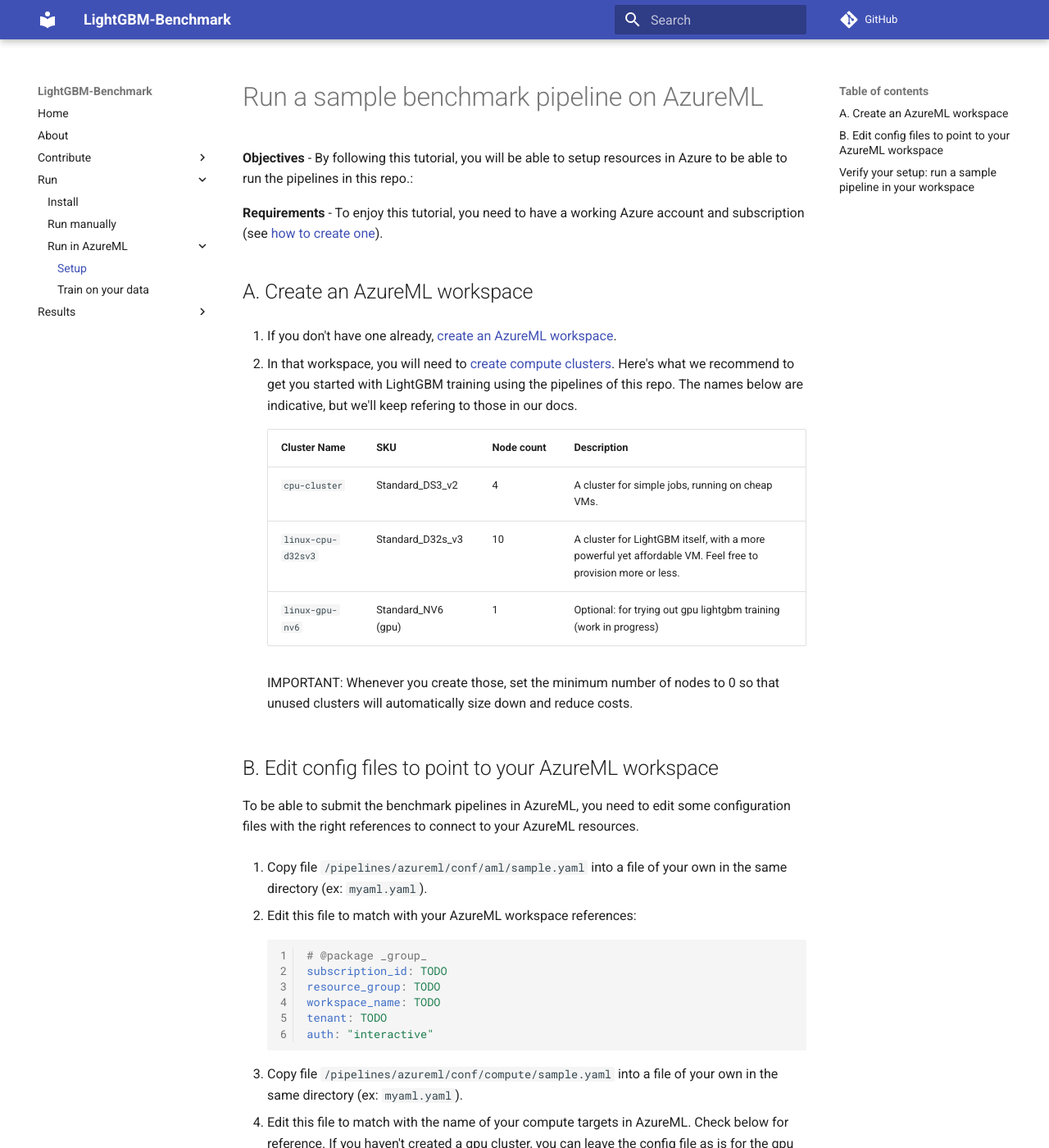
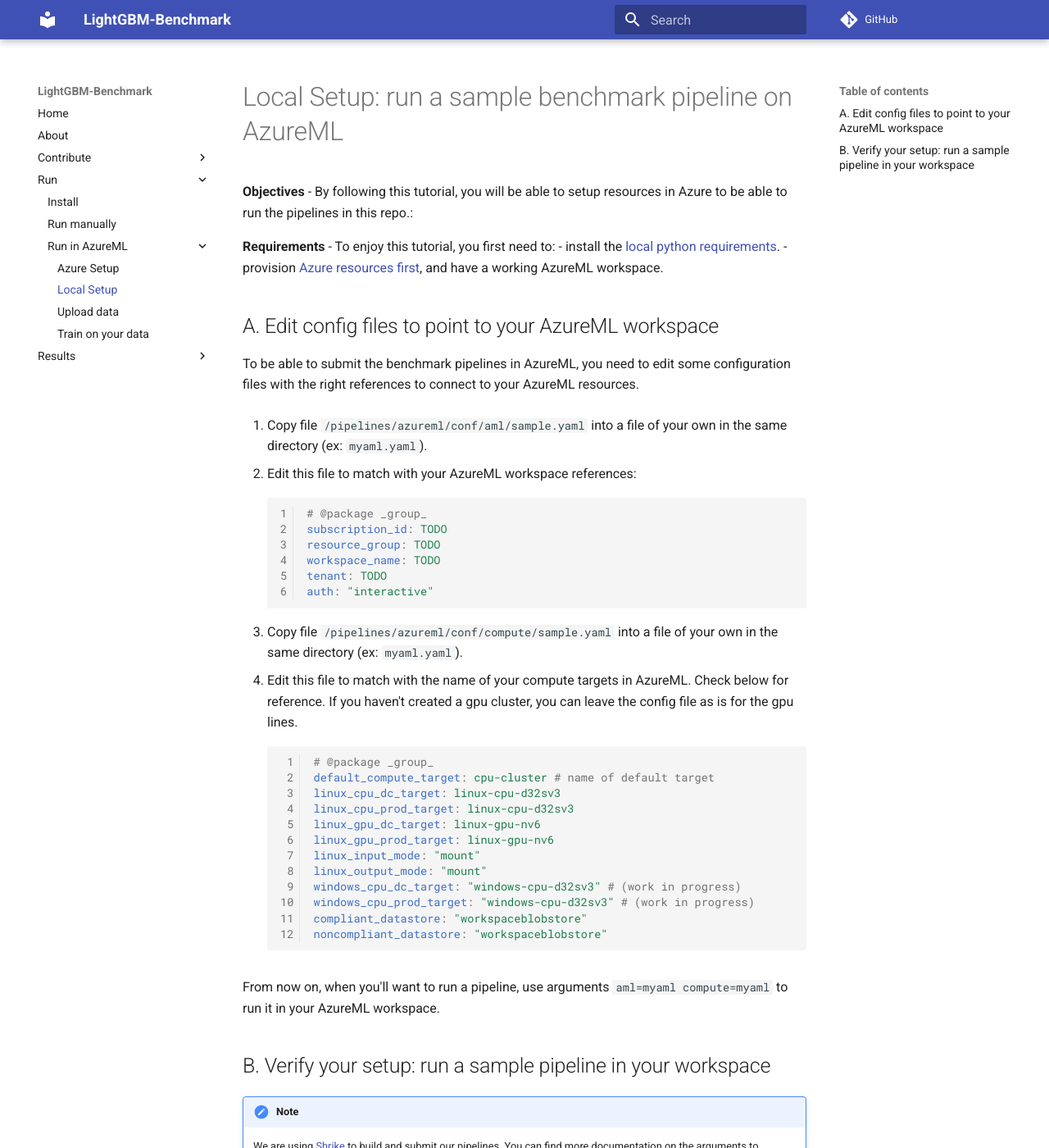
Before and after one commit to microsoft/lightgbm-benchmark, an MkDocs documentation site: the page built from docs/run/azureml/local-setup.md, in a window 1280 px wide and 1400 px high. Shown: the whole window at 82% size. Built offline with MkDocs 1.6.1 and Material for MkDocs 9.7.7, drawn with Linux system fonts in a browser that asks for light colours; comment, search, counter and statistics services are not loaded; some of the changed text lies outside the part shown.

Commit message:
Write better docs for data upload and general self-service (#134)
* revise docs to provide examples of data upload

````diff
--- /dev/null
+++ b/docs/run/azureml/azure-setup.md
@@ -0,0 +1,23 @@
+# Provision an AzureML workspace to run the LightGBM benchmark
+
+**Objectives** - By following this tutorial, you will be able to setup the Azure resources you need to run the pipelines in this repo.
+
+**Requirements** - To enjoy this tutorial, you need to have a working Azure account and subscription (see [how to create one](https://azure.microsoft.com/en-us/free/), or how to get [Visual Studio Enterprise benefits](https://docs.microsoft.com/en-us/visualstudio/subscriptions/vs-azure)).
+
+## Option A. Create an AzureML workspace (manual route)
+
+1. If you don't have one already, [create an AzureML workspace](https://docs.microsoft.com/en-us/azure/machine-learning/quickstart-create-resources).
+
+2. In that workspace, you will need to [create compute clusters](https://docs.microsoft.com/en-us/azure/machine-learning/quickstart-create-resources#cluster). Here's what we recommend to get you started with LightGBM training using the pipelines of this repo. The names below are indicative, but we'll keep refering to those in our docs.
+
+    | Cluster Name | SKU | Node count | Description |
+    | :-- | :-- | :-- | :-- |
+    | `cpu-cluster` | Standard_DS3_v2 | 4 | A cluster for simple jobs, running on cheap VMs. |
+    | `linux-cpu-d32sv3` | Standard_D32s_v3 | 10 | A cluster for LightGBM itself, with a more powerful yet affordable VM. Feel free to provision more or less. |
+    | `linux-gpu-nv6` | Standard_NV6 (gpu) | 1 | Optional: for trying out gpu lightgbm training (work in progress) |
+
+    IMPORTANT: Whenever you create those, set the minimum number of nodes to 0 so that unused clusters will automatically size down and reduce costs.
+
+## Option B. Create an AzureML workspace for LightGBM using an ARM template
+
+Work in progress, feel free to contribute to the [discussion on this topic in the github repo](https://github.com/microsoft/lightgbm-benchmark/discussions/133).
--- a/docs/run/azureml/setup.md
+++ b/docs/run/azureml/local-setup.md
@@ -1,24 +1,12 @@
-# Run a sample benchmark pipeline on AzureML
+# Local Setup: run a sample benchmark pipeline on AzureML
 
 **Objectives** - By following this tutorial, you will be able to setup resources in Azure to be able to run the pipelines in this repo.:
 
-**Requirements** - To enjoy this tutorial, you need to have a working Azure account and subscription (see [how to create one]()).
+**Requirements** - To enjoy this tutorial, you first need to:
+- install the [local python requirements](../install.md).
+- provision [Azure resources first](azure-setup.md), and have a working AzureML workspace.
 
-## A. Create an AzureML workspace
-
-1. If you don't have one already, [create an AzureML workspace](https://docs.microsoft.com/en-us/azure/machine-learning/quickstart-create-resources).
-
-2. In that workspace, you will need to [create compute clusters](https://docs.microsoft.com/en-us/azure/machine-learning/quickstart-create-resources#cluster). Here's what we recommend to get you started with LightGBM training using the pipelines of this repo. The names below are indicative, but we'll keep refering to those in our docs.
-
-    | Cluster Name | SKU | Node count | Description |
-    | :-- | :-- | :-- | :-- |
-    | `cpu-cluster` | Standard_DS3_v2 | 4 | A cluster for simple jobs, running on cheap VMs. |
-    | `linux-cpu-d32sv3` | Standard_D32s_v3 | 10 | A cluster for LightGBM itself, with a more powerful yet affordable VM. Feel free to provision more or less. |
-    | `linux-gpu-nv6` | Standard_NV6 (gpu) | 1 | Optional: for trying out gpu lightgbm training (work in progress) |
-
-    IMPORTANT: Whenever you create those, set the minimum number of nodes to 0 so that unused clusters will automatically size down and reduce costs.
-
-## B. Edit config files to point to your AzureML workspace
+## A. Edit config files to point to your AzureML workspace
 
 To be able to submit the benchmark pipelines in AzureML, you need to edit some configuration files with the right references to connect to your AzureML resources.
 
@@ -56,7 +44,7 @@
 
 From now on, when you'll want to run a pipeline, use arguments `aml=myaml compute=myaml` to run it in your AzureML workspace.
 
-## Verify your setup: run a sample pipeline in your workspace
+## B. Verify your setup: run a sample pipeline in your workspace
 
 !!! note
     We are using [Shrike](https://github.com/Azure/shrike/tree/main/shrike) to build and submit our pipelines. You can find more documentation on the arguments to configure a pipeline run from the command line in the [Shrike docs](https://azure.github.io/shrike/pipeline/configure-aml-pipeline/).
--- a/docs/run/install.md
+++ b/docs/run/install.md
@@ -1,6 +1,7 @@
 # Installation Guide
 
 ## Install Python dependencies
+
 To enjoy this repository, you need to have an existing installation of `python>=3.8` ([Miniconda](https://docs.conda.io/en/latest/miniconda.html) or equivalent).
 
 Then, we suggest you create a conda environment and install dependencies for this benchmark:
@@ -15,6 +16,10 @@
 # install shrike library
 python -m pip install -r requirements.txt
 ```
+
+## Install `az ml cli`
+
+To be able to provision azure resources, or upload data from the command line, we recommend you to use the Azure CLI v2 with the ml extension. Follow the instructions to [install and set up the CLI (v2)](https://docs.microsoft.com/en-us/azure/machine-learning/how-to-configure-cli).
 
 ## Build local dependencies
 
--- a/mkdocs.yml
+++ b/mkdocs.yml
@@ -14,8 +14,10 @@
     Install: run/install.md
     Run manually: run/manual-benchmark.md
     Run in AzureML:
-        Setup: run/azureml/setup.md
-        Train on your data: "run/azureml/train-on-your-own-data.md"
+        Azure Setup: run/azureml/azure-setup.md
+        Local Setup: run/azureml/local-setup.md
+        Upload data: run/azureml/upload-data.md
+        Train on your data: run/azureml/train-on-your-data.md
 - Results:
     Inferencing: results/inferencing.md
     Manual: results/manual.md
````
Also changed, not shown: docs/run/azureml/train-on-your-data.md (renamed from docs/run/azureml/train-on-your-own-data.md, +2 -2 lines), docs/run/azureml/upload-data.md (added, +70 -0 lines), 2 other files.
